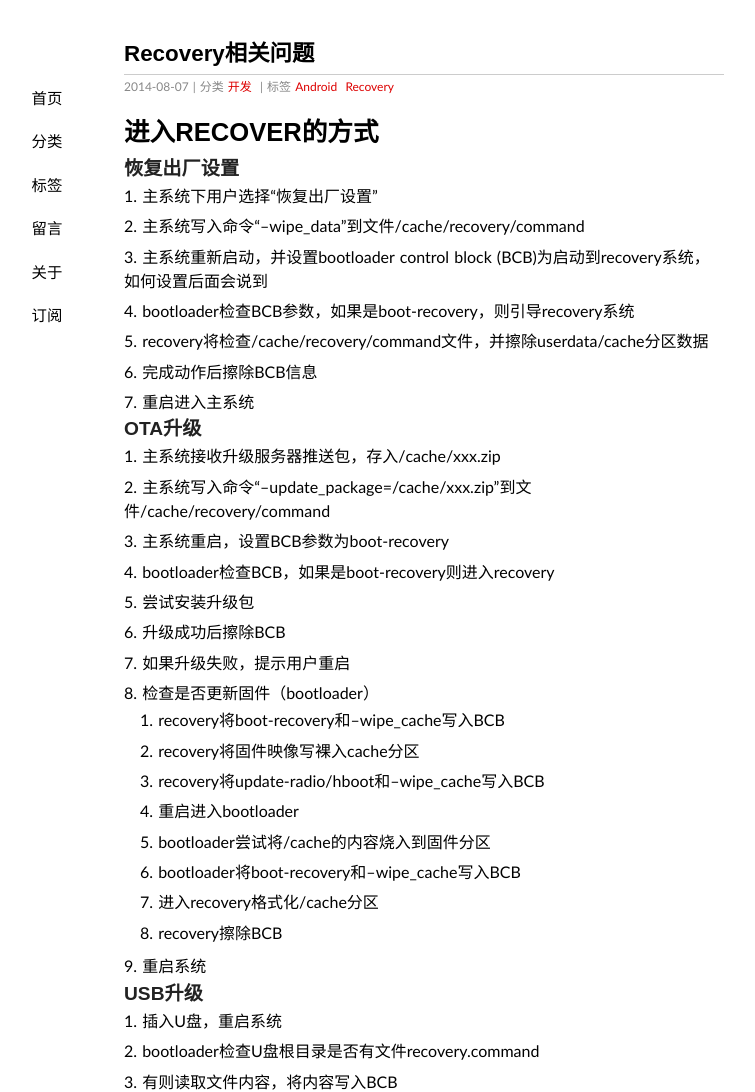
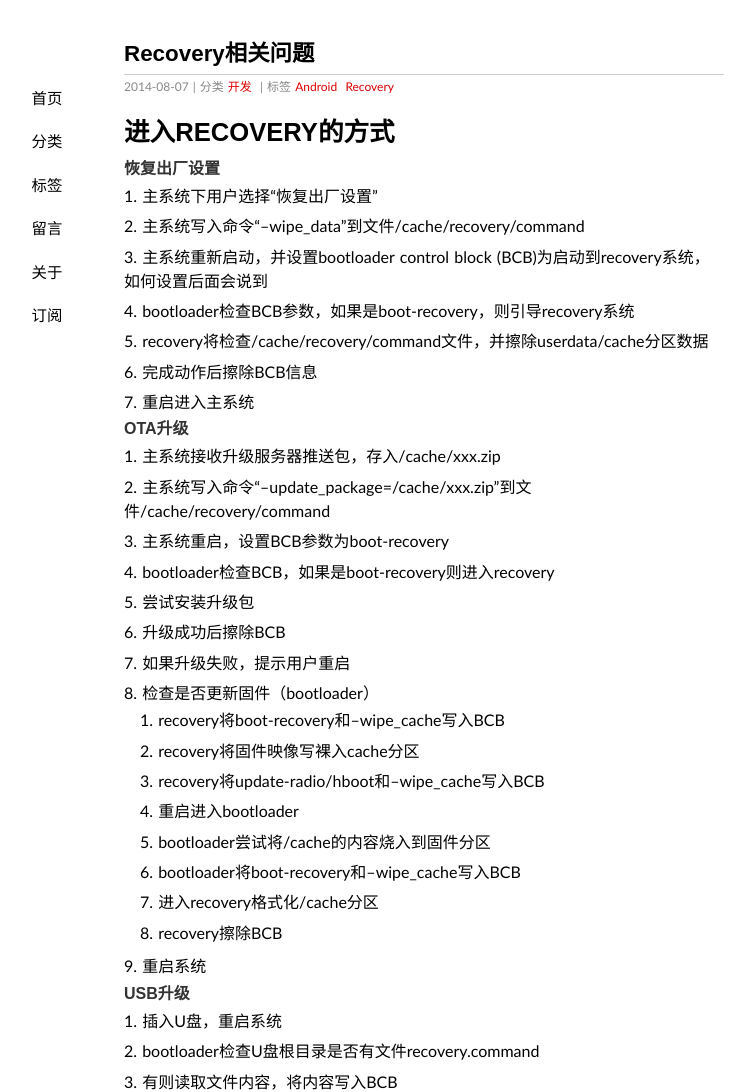
Before and after one commit to kyleliu/kyleliu.github.io, a Jekyll site: the page built from _posts/2014-08-07-about-recovery.md, in a window 1280 px wide. Shown: the top 1092 px of the page, without its empty margins (216-971 px from the left). Built offline with Jekyll 4.4.1, drawn with Linux system fonts in a browser that asks for light colours; some web fonts are replaced; Markdown is read by kramdown in place of the engine named in the settings; comment, search, counter and statistics services are not loaded.

Commit message:
Update 2014-08-07-about-recovery.md

```diff
--- a/_posts/2014-08-07-about-recovery.md
+++ b/_posts/2014-08-07-about-recovery.md
@@ -5,9 +5,12 @@ categories: 开发
 tags: Android Recovery
 ---
 
-# 进入RECOVER的方式
 
-### 恢复出厂设置
+# 进入RECOVERY的方式
+
+
+#### 恢复出厂设置
+
 
 1. 主系统下用户选择“恢复出厂设置”
 2. 主系统写入命令“--wipe_data”到文件/cache/recovery/command
@@ -17,7 +20,9 @@ tags: Android Recovery
 6. 完成动作后擦除BCB信息
 7. 重启进入主系统
 
-### OTA升级
+
+#### OTA升级
+
 
 1. 主系统接收升级服务器推送包，存入/cache/xxx.zip
 2. 主系统写入命令“--update_package=/cache/xxx.zip”到文件/cache/recovery/command
@@ -37,7 +42,9 @@ tags: Android Recovery
 	8. recovery擦除BCB
 9. 重启系统
 
-### USB升级
+
+#### USB升级
+
 
 1. 插入U盘，重启系统
 2. bootloader检查U盘根目录是否有文件recovery.command
@@ -45,7 +52,9 @@ tags: Android Recovery
 4. 引导进入recovery
 5. 其它同OTA升级
 
+
 # BCB(bootloader control block)格式说明
+
 
 1. 总共分为三个部分：command/status/recovery，其中command占用32字节，status占用32字节，recovery占用1024字节
 2. BCB保存在misc分区里，对于nand来它占用3个页面大小，但实际数据存在于第2个页面上，读取和写入时要特别注意保持一致，mmc则直接按顺序存储
@@ -59,7 +68,9 @@ tags: Android Recovery
 	* --set_encrypted_filesystem=on|off － 文件系统是否加密
 	* --just_exit － 不做任何其它事情
 
+
 # bootloader的实现
+
 
 每个平台都有自己的bootloader，基本上都是基于u-boot的某个版本的深度定制版本，理论上我们可以使用u-boot来统一bootloader的实现，但考虑到有的平台私货太多，支持又差，统一起来有很大的压力，所以暂时还是采用各家的私有bootloader，但是为了达到平台的表现一致性，特提出bootloader的一般性功能规范：
 
```
